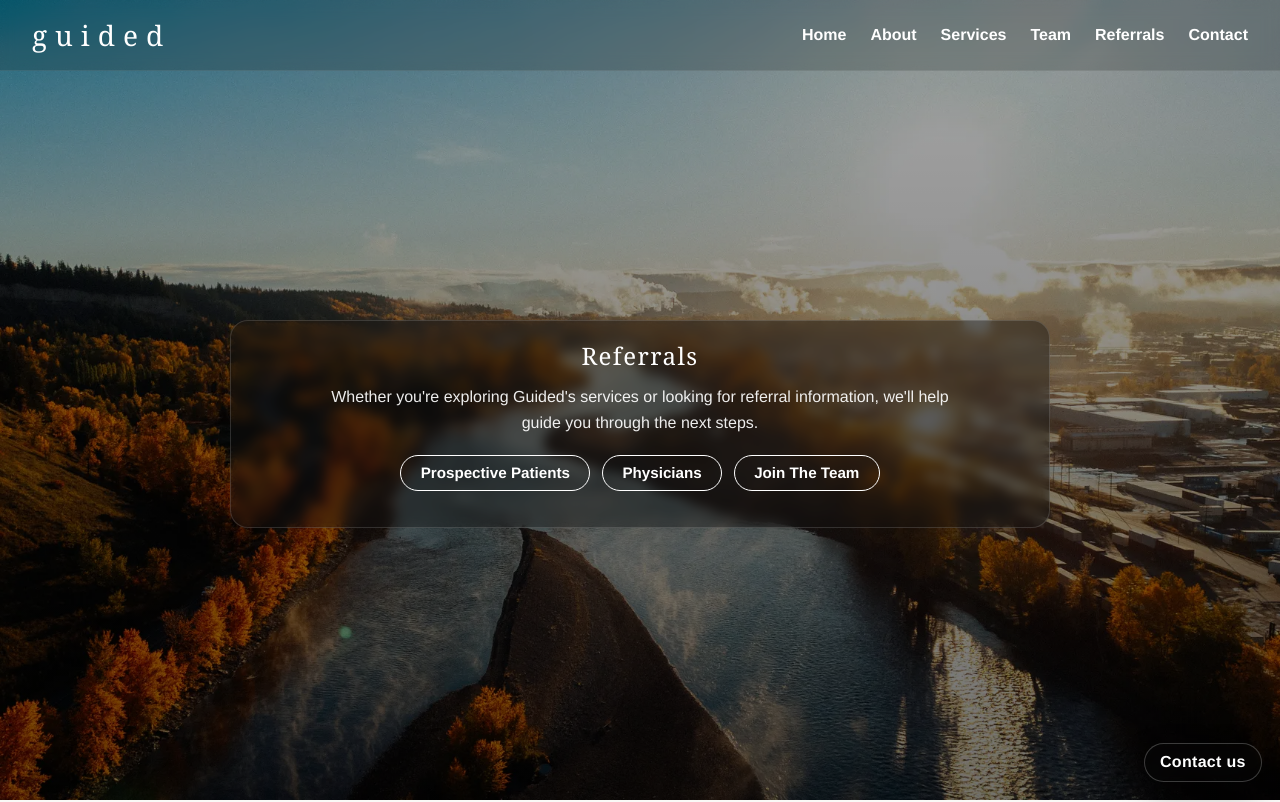
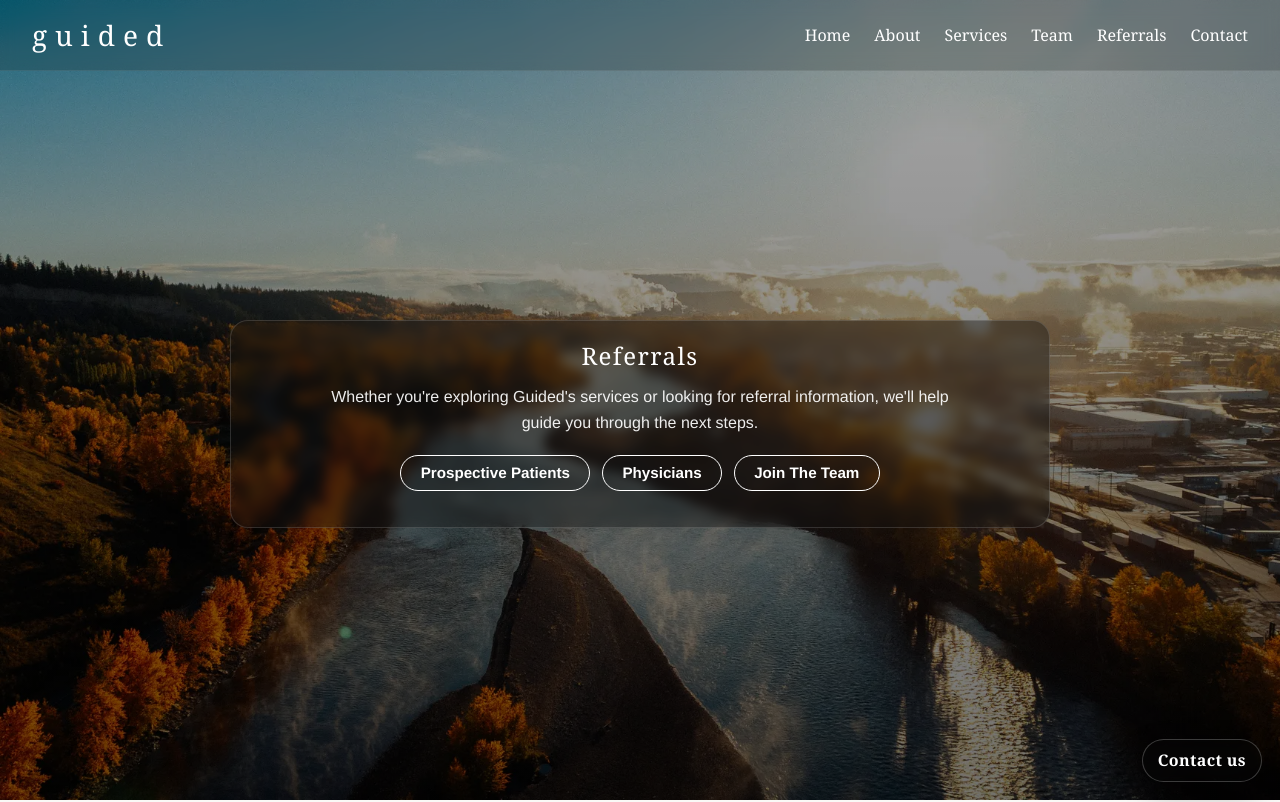
Before and after one commit to RachelKennedy09/guided-collective-therapy-2026, a React (Vite) app: page /referrals in a window 1280 px wide. Shown: the top 802 px of the page. Built offline with nearby package versions, Linux system fonts and the light colour scheme.

Commit message:
Fix typo in Contact form and update font weight and family in navigation links for improved styling

```diff
--- a/src/pages/Contact.jsx
+++ b/src/pages/Contact.jsx
@@ -168,7 +168,7 @@ export default function Contact() {
             {/* Honeypot */}
             <p hidden>
               <label>
-                Don&apos;t fill this out: <input name="bot-field" />
+                Don't fill this out: <input name="bot-field" />
               </label>
             </p>
 
--- a/src/style.css
+++ b/src/style.css
@@ -219,7 +219,8 @@ a {
 
 .nav-links a {
   color: #fff;
-  font-weight: 600;
+  font-weight: 500;
+  font-family: var(--font-serif);
 }
 
 /* HAMBURGER BUTTON */
@@ -291,7 +292,7 @@ a {
 
   .nav-links a {
     color: #fff !important;
-    font-weight: 800;
+    font-weight: 600;
     text-shadow: none; /* not needed now */
   }
 }
@@ -1512,6 +1513,7 @@ a {
   color: #fff;
   font-weight: 800;
   letter-spacing: 0.02em;
+  font-family: var(--font-serif);
 
   backdrop-filter: blur(8px);
   -webkit-backdrop-filter: blur(8px);
```
